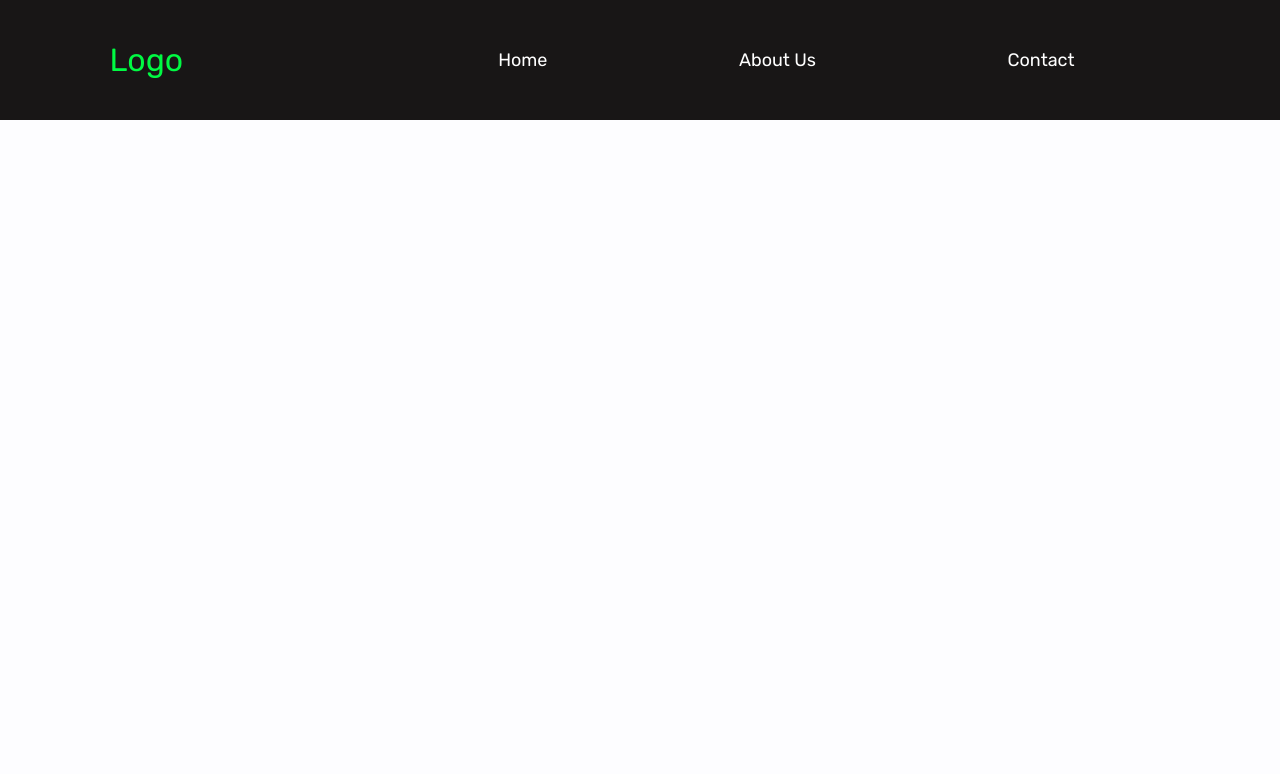
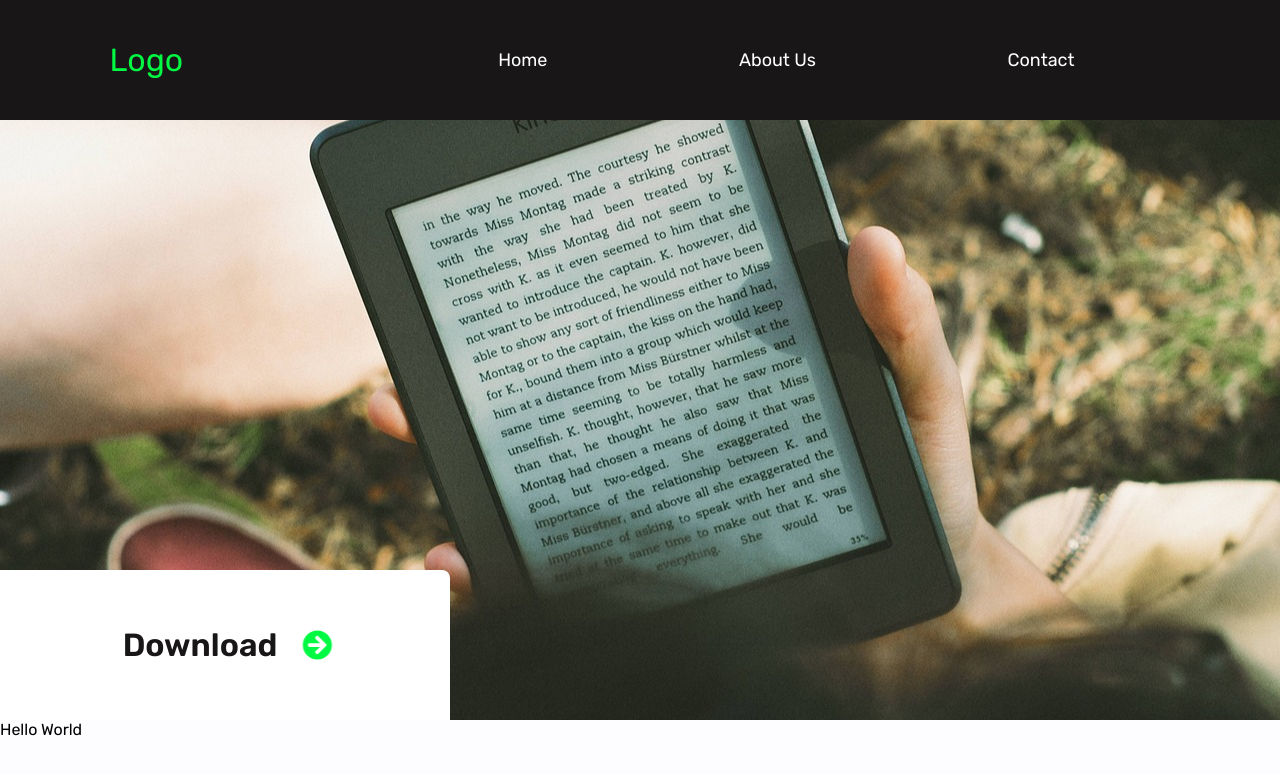
Before and after one commit to ItaloCosta99/landing-page-lcc-test, a React (Create React App) app: page / in a window 1280 px wide. Shown: the top 774 px of the page. Built offline with nearby package versions, Linux system fonts and the light colour scheme.

Commit message:
feat: home section

```diff
--- a/src/App.js
+++ b/src/App.js
@@ -1,9 +1,11 @@
+import Home from './components/Home';
 import Navbar from './components/Navbar';
 
 function App() {
   return (
     <div className="App">
       <Navbar />
+      <Home />
       <h1>Hello World</h1>
     </div>
   );
--- /dev/null
+++ b/src/components/Home/index.js
@@ -0,0 +1,13 @@
+import './style.css';
+import {FaArrowCircleRight} from 'react-icons/fa';
+
+export default function Home() {
+  return (
+    <div className="hero">
+      <div>
+        <a href="/">Download</a>
+        <FaArrowCircleRight color="#00fa43" size="30"/>
+      </div>
+    </div>
+  );
+}
--- /dev/null
+++ b/src/components/Home/style.css
@@ -0,0 +1,59 @@
+.hero {
+  display: flex;
+  align-items: flex-end;
+  width: 100vw;
+  height: 90vh;
+  background: url("../../assets/img/bg-ebook.jpg");
+  background-repeat: no-repeat;
+  background-size: cover;
+  background-position: center;
+}
+
+.hero > div {
+  display: flex;
+  align-items: center;
+  justify-content: center;
+  width: 70vw;
+  max-width: 450px;
+  height: 30vh;
+  max-height: 150px;
+  z-index: 1;
+  border-top-right-radius: 8px;
+
+  background: #fff;
+}
+
+.hero a {
+  font-size: 2rem;
+  font-weight: 600;
+  text-decoration: none;
+  color: var(--primary-color);
+
+  margin-right: 20px;
+}
+
+@media screen and (max-width: 768px) {
+  .hero a {
+    font-size: 1.5rem;
+  }
+}
+
+.hero a:hover {
+  filter: brightness(1.2);
+}
+
+.hero :nth-child(2) {
+  animation: slide infinite 2s ease-in-out;
+}
+
+@keyframes slide {
+  0% {
+    transform: translateX(0);
+  }
+  50% {
+    transform: translateX(10px);
+  }
+  100% {
+    transform: translateX(0);
+  }
+}
--- a/src/components/Navbar/mobilenavigation/index.js
+++ b/src/components/Navbar/MobileNavigation/index.js
@@ -1,5 +1,5 @@
 import '../style.css';
-import NavLinks from '../navlinks';
+import NavLinks from '../NavLinks';
 import {FiMenu} from 'react-icons/fi';
 import {IoMdClose} from 'react-icons/io';
 import {useState} from 'react';
--- a/src/components/Navbar/navlinks/index.js
+++ b/src/components/Navbar/NavLinks/index.js
@@ -2,13 +2,13 @@ export default function NavLinks(props) {
   return (
     <ul className="wrapper">
       <li onClick={() => props.isMobile && props.closeMobileMenu()}>
-        <a href="#">Home</a>
+        <a href="/">Home</a>
       </li>
       <li onClick={() => props.isMobile && props.closeMobileMenu()}>
-        <a href="#">About Us</a>
+        <a href="/">About Us</a>
       </li>
       <li onClick={() => props.isMobile && props.closeMobileMenu()}>
-        <a href="#">Contact</a>
+        <a href="/">Contact</a>
       </li>
     </ul>
   );
--- a/src/components/Navbar/navigation/index.js
+++ b/src/components/Navbar/Navigation/index.js
@@ -1,4 +1,4 @@
-import NavLinks from '../navlinks';
+import NavLinks from '../NavLinks';
 import '../style.css';
 
 export default function Navigation() {
--- a/src/components/Navbar/index.js
+++ b/src/components/Navbar/index.js
@@ -1,6 +1,6 @@
 import './style.css';
-import Navigation from './navigation';
-import MobileNavigation from './mobilenavigation';
+import Navigation from './Navigation';
+import MobileNavigation from './MobileNavigation';
 
 export default function Navbar() {
   return (
```
Also changed, not shown: src/assets/img/bg-ebook.jpg (added).
